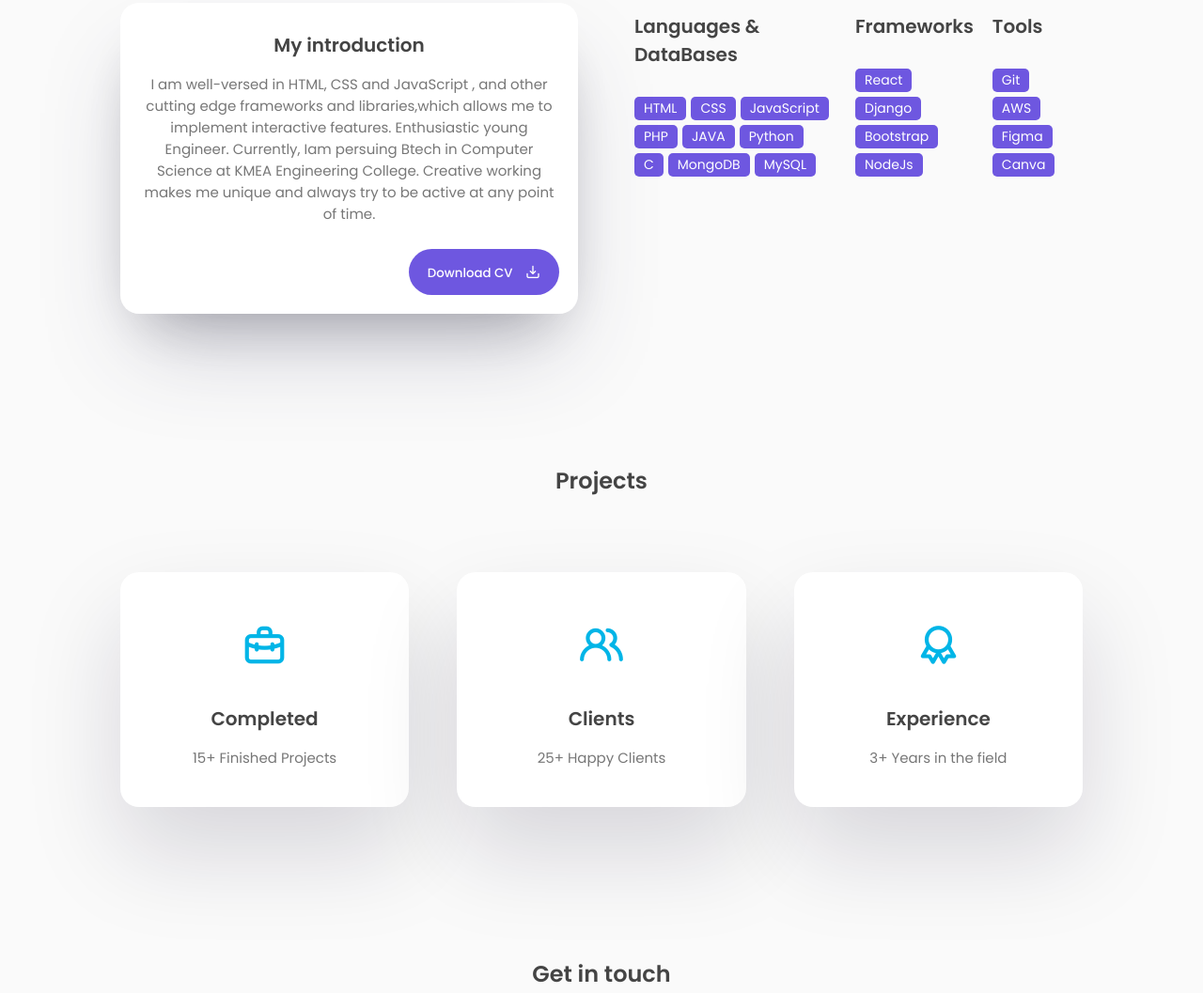
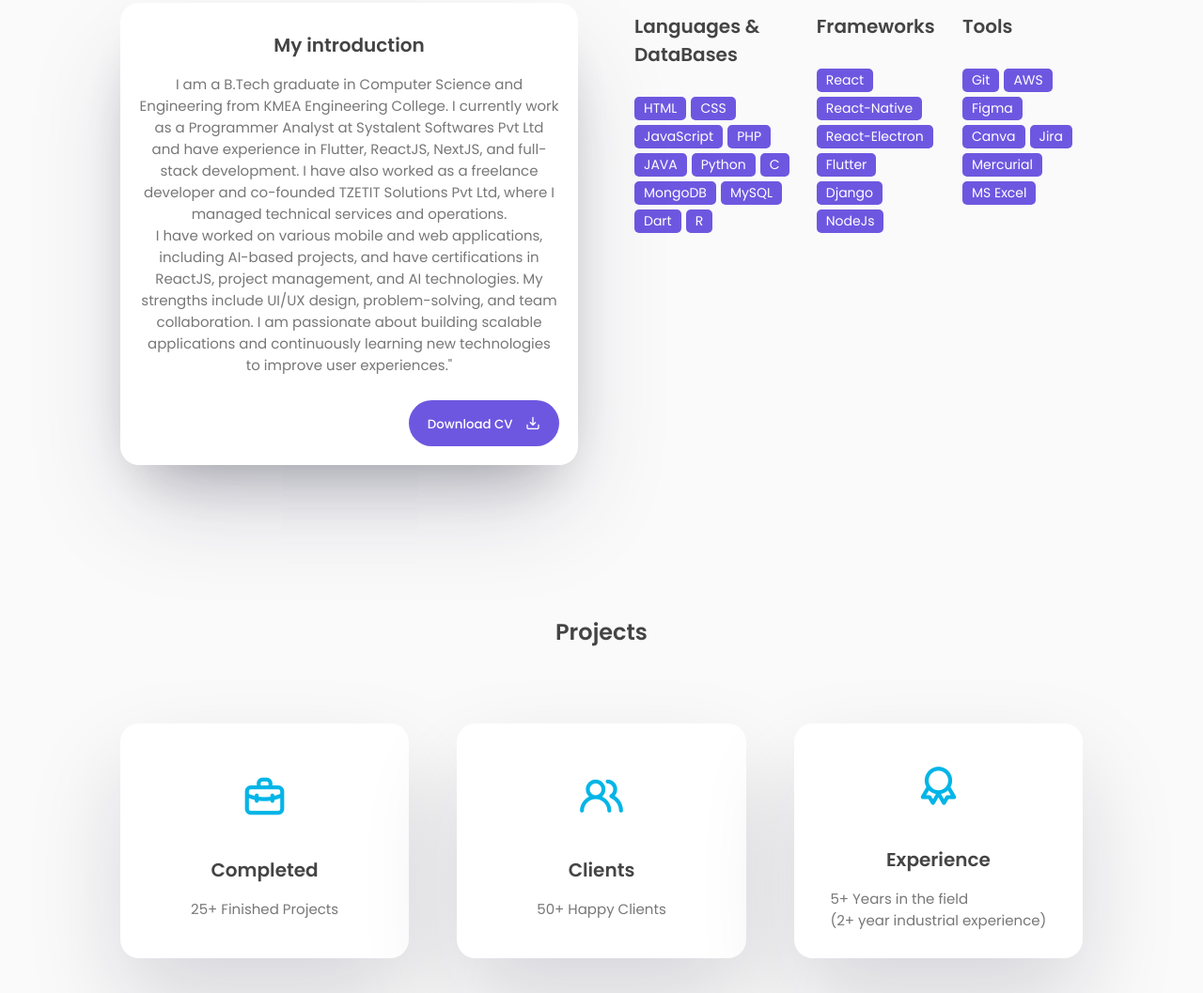
Before and after one commit to Mans22r/m22-web, a plain HTML site: page index.html in a window 1280 px wide. Shown: the part 992-2049 px from the top of the page at 94% size. Drawn offline with nearby package versions, Linux system fonts and the light colour scheme.

Commit message:
Update index.html
Content and CV Updation

```diff
--- a/index.html
+++ b/index.html
@@ -12,7 +12,7 @@
     <!-- Add favicon -->
     <link rel="shortcut icon" href="assets/images/favicon.png" type="image/x-icon">
 
-    <title>Portfolio|Mansoor Majeed</title>
+    <title>Portfolio | Mansoor Majeed</title>
 </head>
 
 <body>
@@ -43,7 +43,7 @@
                 </ul>
             </div>
             <div class="nav-button">
-                <a href="https://drive.google.com/file/d/1_dKRHZZKLBJdX11F-c0lwfz7psG-Gtng/view?usp=drivesdk"><button class="btn">Download CV <i class="uil uil-file-alt"></i></button></a>
+                <a href="https://drive.google.com/file/d/1d8OgElCOUGD4zSuE9WNboQPUxyMsV230/view?usp=sharing"><button class="btn">Download CV <i class="uil uil-file-alt"></i></button></a>
             </div>
             <div class="nav-menu-btn">
                 <i class="uil uil-bars" onclick="myMenuFunction()"></i>
@@ -62,8 +62,7 @@
                         <p>I'm <span class="typedText"></span></p>
                     </div>
                     <div class="featured-text-info">
-                        <p>Experienced frontend developer with a passion for creating visually stunning
-                            and user-friendly websites.
+                        <p>Diligent software engineer with 5 years of overall experience, including 2 years of industry experience in full-stack and mobile app development. Specializes in building and deploying web and mobile applications with a strong focus on performance and user experience, along with a proven track record of successful projects and client satisfaction.
                         </p>
                     </div>
                     <div class="featured-text-btn">
@@ -99,10 +98,8 @@
                     <div class="col">
                         <div class="about-info">
                             <h3>My introduction</h3>
-                            <p>I am well-versed in HTML, CSS and JavaScript , and other cutting edge
-                                frameworks and libraries,which allows me to implement interactive features.
-                                Enthusiastic young Engineer. Currently, Iam persuing Btech in Computer Science at KMEA Engineering College.
-                                Creative working makes me unique and always try to be active at any point of time.
+                            <p> I am a B.Tech graduate in Computer Science and Engineering from KMEA Engineering College. I currently work as a Programmer Analyst at Systalent Softwares Pvt Ltd and have experience in Flutter, ReactJS, NextJS, and full-stack development. I have also worked as a freelance developer and co-founded TZETIT Solutions Pvt Ltd, where I managed technical services and operations.
+                            <p>I have worked on various mobile and web applications, including AI-based projects, and have certifications in ReactJS, project management, and AI technologies. My strengths include UI/UX design, problem-solving, and team collaboration. I am passionate about building scalable applications and continuously learning new technologies to improve user experiences."</p>
                             </p><br>
                             <div class="about-btn">
                                 <button class="btn">Download CV <i class="uil uil-import"></i></button>
@@ -124,6 +121,8 @@
                                 <span>C</span>
                                 <span>MongoDB</span>
                                 <span>MySQL</span>
+                                <span>Dart</span>
+                                <span>R</span>
                             </div>
                         </div>
                         <div class="skills-box">
@@ -132,8 +131,10 @@
                             </div>
                             <div class="skills-list">
                                 <span>React</span>
+                                <span>React-Native</span>
+                                <span>React-Electron</span>
+                                <span>Flutter</span>
                                 <span>Django</span>
-                                <span>Bootstrap</span>
                                 <span>NodeJs</span>
                             </div>
                         </div>
@@ -146,6 +147,9 @@
                                 <span>AWS</span>
                                 <span>Figma</span>
                                 <span>Canva</span>
+                                <span>Jira</span>
+                                <span>Mercurial</span>
+                                <span>MS Excel</span>
                             </div>
                         </div>
                     </div>
@@ -162,17 +166,17 @@
                     <div class="project-box">
                         <i class="uil uil-briefcase-alt"></i>
                         <h3>Completed</h3>
-                        <label>15+ Finished Projects</label>
+                        <label>25+ Finished Projects</label>
                     </div>
                     <div class="project-box">
                         <i class="uil uil-users-alt"></i>
                         <h3>Clients</h3>
-                        <label>25+ Happy Clients</label>
+                        <label>50+ Happy Clients</label>
                     </div>
                     <div class="project-box">
                         <i class="uil uil-award"></i>
                         <h3>Experience</h3>
-                        <label>3+ Years in the field</label>
+                        <label>5+ Years in the field <br> (2+ year industrial experience)</label>
                     </div>
                 </div>
             </section>
@@ -187,7 +191,7 @@
                     <div class="col">
                         <div class="contact-info">
                             <h2>Find Me <i class="uil uil-corner-right-down"></i></h2>
-                            <p><i class="uil uil-envelope"></i> Email: mansoormajeedcr7@gmail.com</p>
+                            <p><i class="uil uil-envelope"></i> Email: 22mansoormajeed@gmail.com</p>
                             <p><i class="uil uil-phone"></i> +91 77369 70903</p>
                         </div>
                     </div>
```
